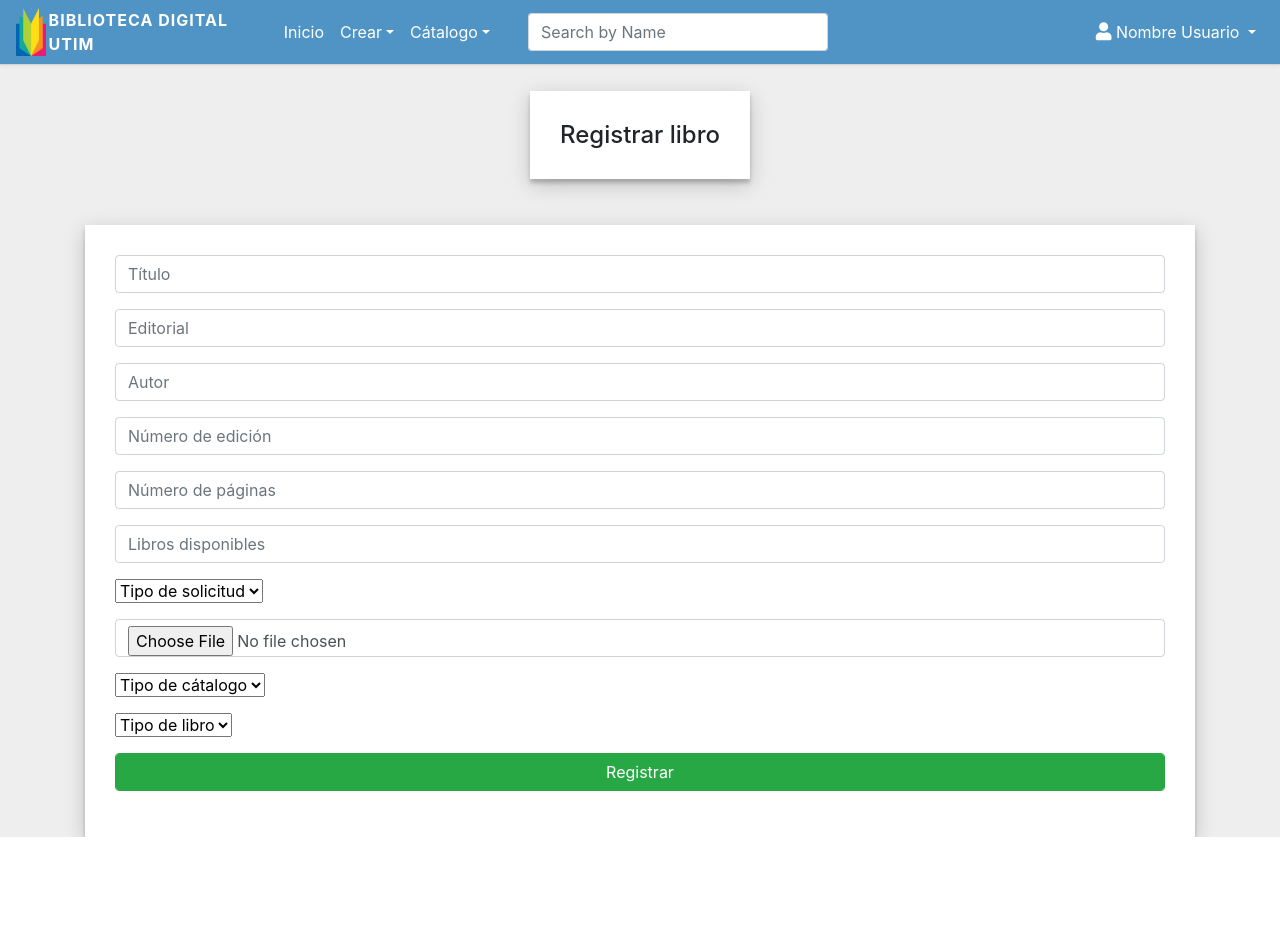
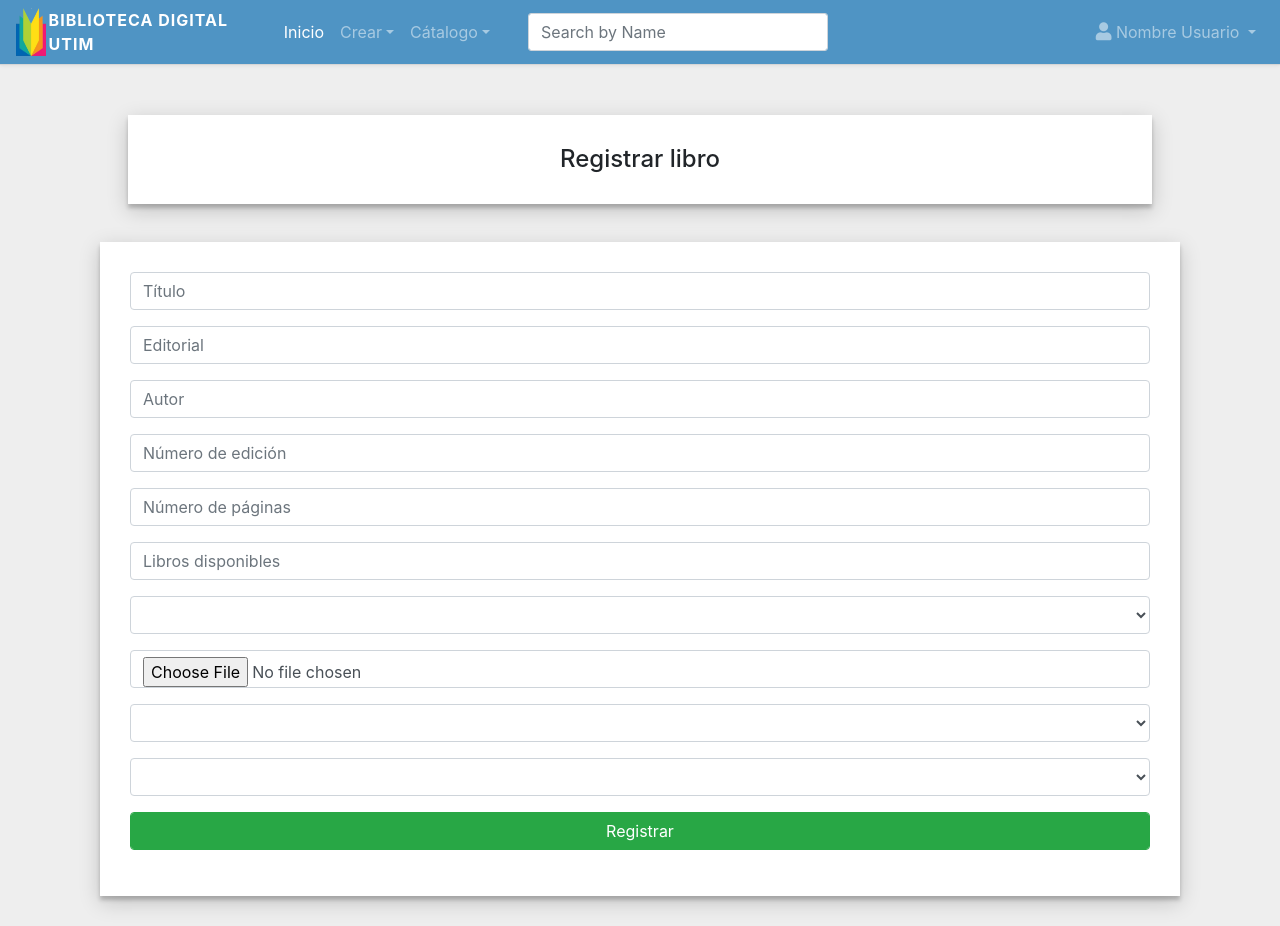
Before and after one commit to eduhsoto/BibliotecaDigital, a PHP site: page /html/registrarLibro.html in a window 1280 px wide. Before the commit the page ends 837 px from the top, so only its background shows below. Run offline with PHP 8.4, Linux system fonts and the light colour scheme; lists and menus that the app fills with data are empty.

Commit message:
Cambios
Cambios realziados

```diff
--- a/css/catalogo.css
+++ b/css/catalogo.css
@@ -15,12 +15,11 @@ font-weight: bold;
 
 /* Posisición del formulario*/
 .container{
+	padding: 30px;
   position: absolute;
-  margin-top: 160px;
   left: 50%;
   transform: translate(-50%);
   box-sizing: border-box
-  padding: 30px;
 
 }
 
@@ -32,13 +31,13 @@ font-weight: bold;
 }
 
 .cabecera{
-  position: absolute;
-  margin-top: 2%;
+	width: 80%;
+  position: relative;
+  margin-top: 50px;
   left: 50%;
   transform: translate(-50%);
   box-sizing: border-box
   padding: 30px;
-	/*width: 150px;*/
 
 }
 
--- a/html/registrarLibro.html
+++ b/html/registrarLibro.html
@@ -16,7 +16,7 @@
     <link rel="stylesheet" href="../css/catalogo.css">
   </head>
   <body>
-    <nav class="navbar navbar-default navbar-expand-xl navbar-light">
+    <nav class="navbar navbar-default navbar-expand-xl navbar-dark">
       <div class="navbar-header d-flex col">
         <img src="../img/book.ico" alt="logo" style="width:30px;" class="logo">
         <p class="biblioteca">Biblioteca Digital UTIM</p>
@@ -71,30 +71,30 @@
 </div>
 
 <div class="container">
-  <form  action="" method="" class="form-container">
+  <form  action="" method="" class="form-container" id="registrarLibros">
     <div class="form-group">
-      <label class="sr-only" for="titulo" >Título</label>
-      <input class="form-control" type="text" id="titulo" placeholder="Título">
+      <label class="sr-only" for="tituloLibro" >Título</label>
+      <input class="form-control" type="text" id="tituloLibro" placeholder="Título">
     </div>
 
     <div class="form-group">
-      <label class="sr-only" for="editorial" >Editorial</label>
-      <input class="form-control" type="text" id="editorial" placeholder="Editorial">
+      <label class="sr-only" for="editorialLibro">Editorial</label>
+      <input class="form-control" type="text" id="editorialLibro" placeholder="Editorial">
     </div>
 
     <div class="form-group">
-      <label class="sr-only" for="autor" >Autor</label>
-      <input class="form-control" type="text" id="autor" placeholder="Autor">
+      <label class="sr-only" for="autorLibro" >Autor</label>
+      <input class="form-control" type="text" id="autorLibro" placeholder="Autor">
     </div>
 
     <div class="form-group">
-      <label class="sr-only" for="noEdicion" >Número de edición</label>
-      <input class="form-control" type="text" id="noEdicion" placeholder="Número de edición">
+      <label class="sr-only" for="noEdicionLibro" >Número de edición</label>
+      <input class="form-control" type="text" id="noEdicionLibro" placeholder="Número de edición">
     </div>
 
     <div class="form-group">
-      <label class="sr-only" for="noPaginas" >Número de páginas</label>
-      <input class="form-control" type="number" id="noPaginas" placeholder="Número de páginas">
+      <label class="sr-only" for="noPaginasLibro" >Número de páginas</label>
+      <input class="form-control" type="number" id="noPaginasLibro" placeholder="Número de páginas">
     </div>
 
     <div class="form-group">
@@ -103,8 +103,7 @@
     </div>
 
     <div class="form-group">
-      <select class="" name="" class="form-control">
-        <option value="" selected="selected">Tipo de solicitud</option>
+      <select class="form-control" name="tipo_solicitud" id="tipoSolicitud">
       </select>
     </div>
 
@@ -114,14 +113,12 @@
     </div>
 
     <div class="form-group">
-      <select class="" name="" class="form-control">
-        <option value="" selected="selected">Tipo de cátalogo</option>
+      <select class="form-control" name="" id="tipoLibro">
       </select>
     </div>
 
     <div class="form-group">
-      <select class="" name="" class="">
-        <option value="" selected="selected">Tipo de libro</option>
+      <select  name="" class="form-control" id="tipoCatalogo">
       </select>
     </div>
 
@@ -130,6 +127,13 @@
     </div>
   </form>
 </div>
+<script type="text/javascript">
+window.onload = function() {
+mostrarSolicitud();
+mostrartipoCatalogo();
+mostrartipoLibro();
+};
+</script>
 <script src="../js/popper.min.js"></script>
 <script src="../js/jquery-3.4.1.min.js"></script>
 <script src="../js/bootstrap.min.js"></script>
```
Also changed, not shown: html/index.html (+15 -6 lines), html/registrarRevista.html (+1 -7 lines), js/index.js (+175 -20 lines).
